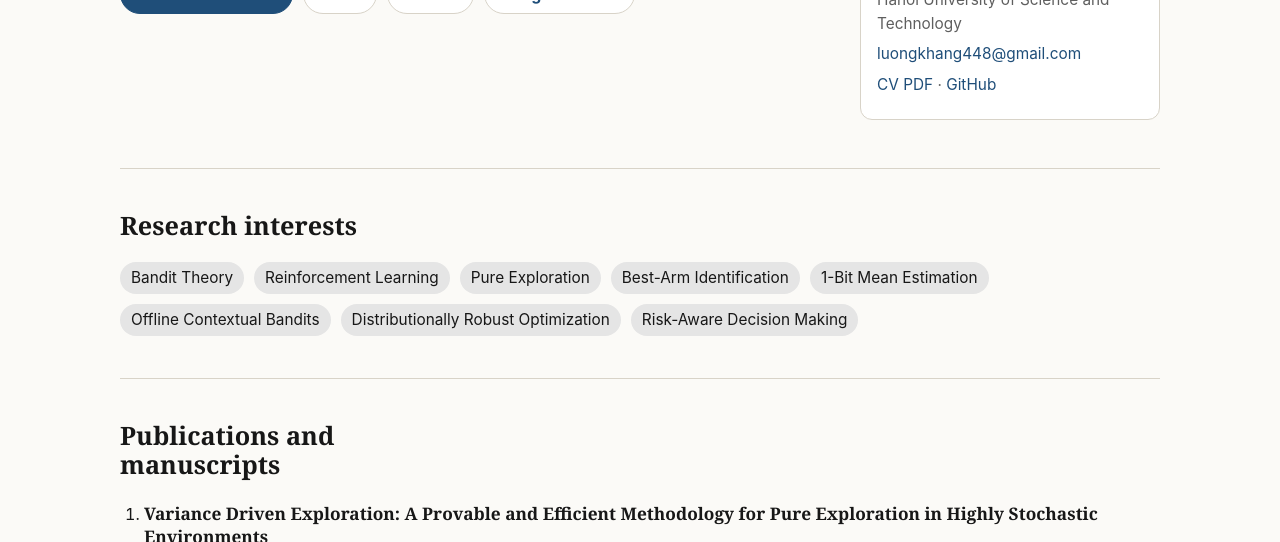
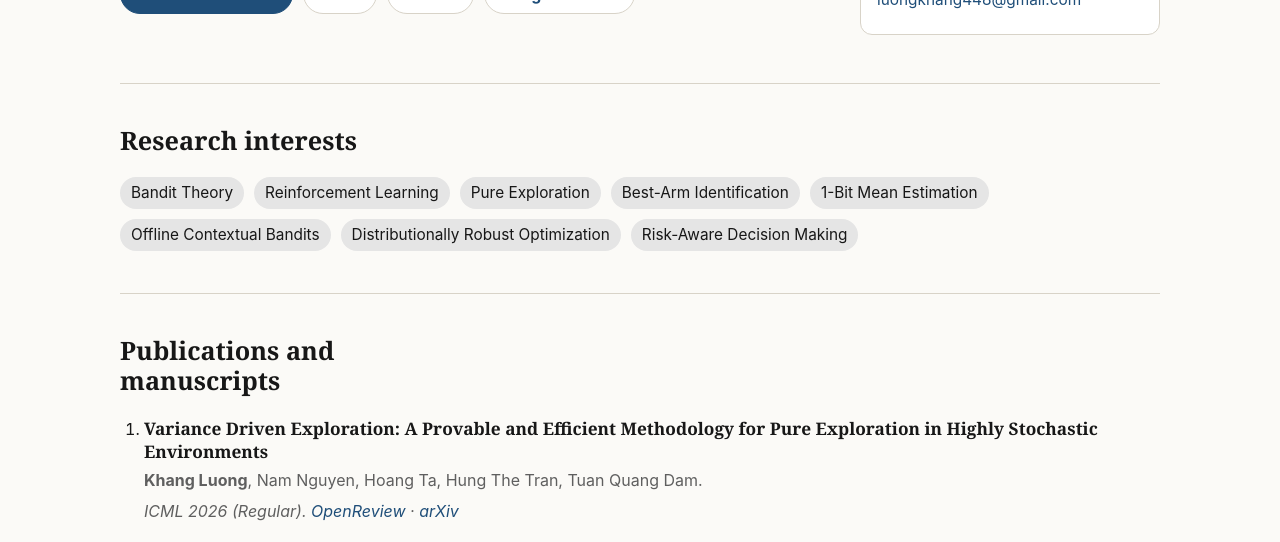
Before and after one commit to luongkhang04/profile, a plain HTML site: page index.html in a window 1280 px wide. Shown: the part 558-1100 px from the top of the page. Drawn offline with Linux system fonts and the light colour scheme.

Commit message:
remove duplicated info under avatar

```diff
--- a/index.html
+++ b/index.html
@@ -41,9 +41,7 @@
         <img class="portrait" src="img/avatar.png" alt="Portrait of Luong Thai Khang" />
         <div class="profile-details">
           <h2>Luong Thai Khang</h2>
-          <p>Hanoi University of Science and Technology</p>
           <p><a href="mailto:luongkhang448@gmail.com">luongkhang448@gmail.com</a></p>
-          <p><a href="CV/CV.pdf" target="_blank" rel="noreferrer">CV PDF</a> · <a href="https://github.com/luongkhang04" target="_blank" rel="noreferrer">GitHub</a></p>
         </div>
       </aside>
     </section>
```
